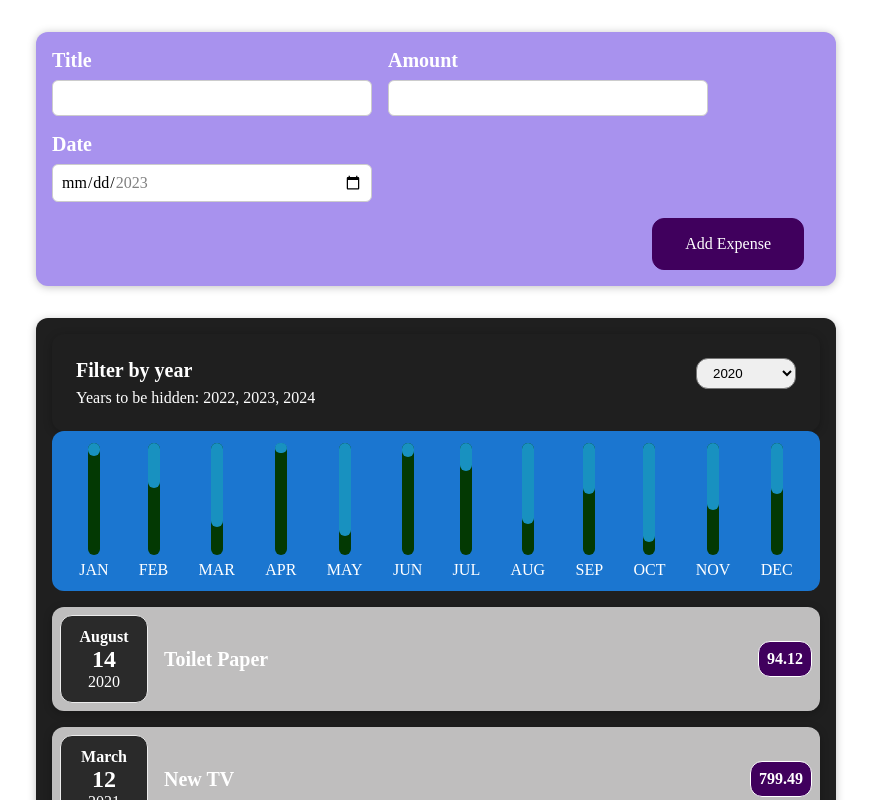
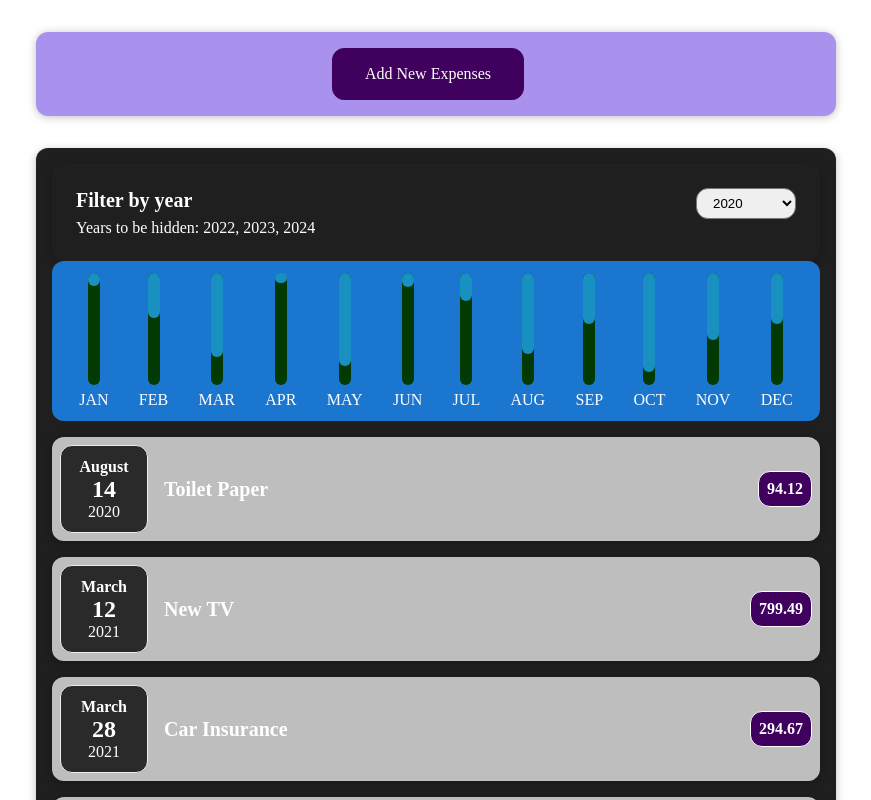
Before and after one commit to sudhansom/my-expenses, a React (Create React App) app: page / in a window 1280 px wide. Shown: the top 800 px of the page, without its empty margins (204-1075 px from the left). Built offline with nearby package versions, Linux system fonts and the light colour scheme.

Commit message:
fix this much for now ... to be continued

```diff
--- a/src/components/NewExpense/ExpenseForm.js
+++ b/src/components/NewExpense/ExpenseForm.js
@@ -15,11 +15,15 @@ const ExpenseForm = (props) => {
   };
 
   const submitHandler = (event) => {
-    event.preventDefault();
-    expense.date = new Date(expense.date);
-    props.onSaveExpenseData(expense);
-    console.log(props);
-    setExpense({ title: "", amount: "", date: "" });
+    if (expense.title !== "" && expense.amount !== "" && expense.date !== "") {
+      console.log(expense);
+      event.preventDefault();
+      expense.date = new Date(expense.date);
+      props.onSaveExpenseData(expense);
+      console.log(props);
+      props.toogleAddBtn();
+      setExpense({ title: "", amount: "", date: "" });
+    }
   };
 
   return (
--- a/src/components/NewExpense/NewExpense.js
+++ b/src/components/NewExpense/NewExpense.js
@@ -1,9 +1,10 @@
-import React from "react";
+import React, { useState } from "react";
 
 import ExpenseForm from "./ExpenseForm";
 import "./NewExpense.css";
 
 const NewExpense = (props) => {
+  const [showForm, setShowForm] = useState(false);
   const saveExpenseDataHandler = (expenseData) => {
     const data = {
       ...expenseData,
@@ -11,9 +12,18 @@ const NewExpense = (props) => {
     };
     props.onGetData(data);
   };
+  const toogleAddBtn = () => {
+    setShowForm(!showForm);
+  };
   return (
     <div className="new-expense">
-      <ExpenseForm onSaveExpenseData={saveExpenseDataHandler} />
+      {showForm && (
+        <ExpenseForm
+          toogleAddBtn={toogleAddBtn}
+          onSaveExpenseData={saveExpenseDataHandler}
+        />
+      )}
+      {!showForm && <button onClick={toogleAddBtn}>Add New Expenses</button>}
     </div>
   );
 };
```
